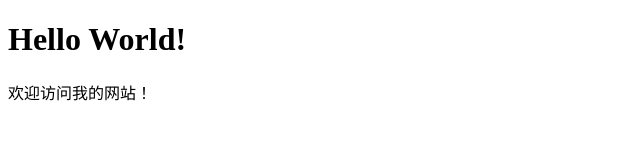
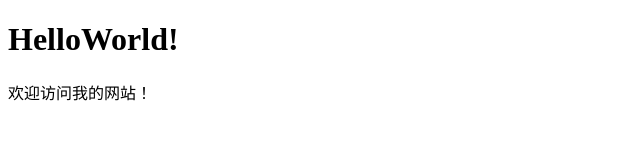
Before and after one commit to xushuoshuoxss/public.github.io, a plain HTML site: page index.html in a window 1280 px wide. Shown: the full height of the page, 0-640 px from the left. Drawn offline with Linux system fonts and the light colour scheme.

Commit message:
Update index.html

```diff
--- a/index.html
+++ b/index.html
@@ -4,7 +4,7 @@
     <title>我的第一个网站</title>
 </head>
 <body>
-    <h1>Hello World!</h1>
+    <h1>HelloWorld!</h1>
     <p>欢迎访问我的网站！</p>
 </body>
 </html>
```
